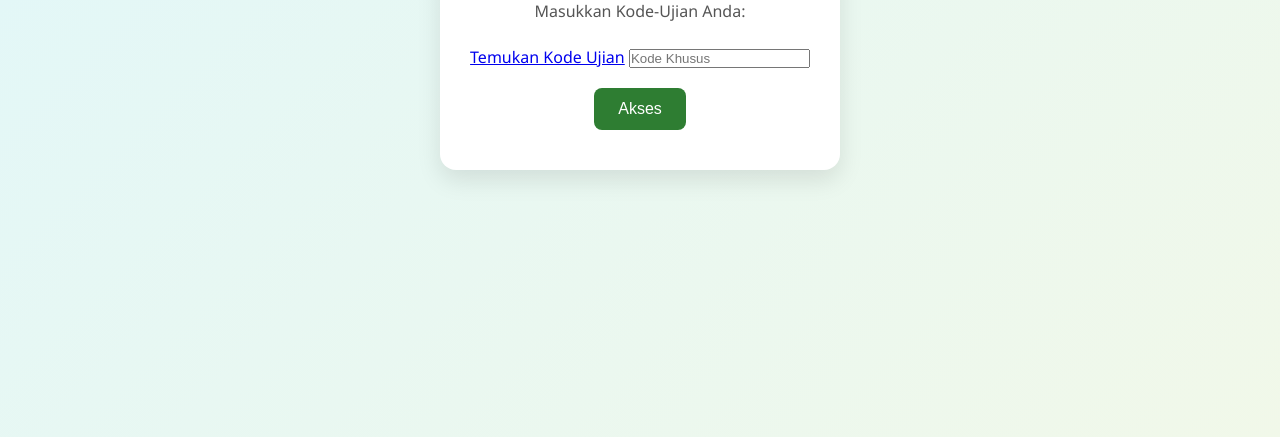
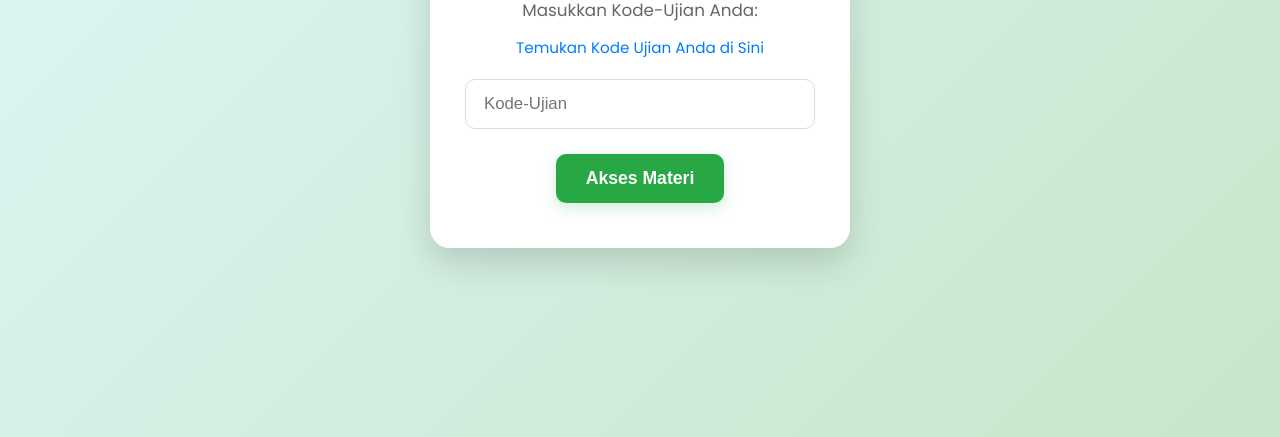
Before and after one commit to pagarnusa-unusia/kisi-kisi, a plain HTML site: page index.html in a window 1280 px wide. Shown: the part 363-800 px from the top of the page. Drawn offline with Linux system fonts and the light colour scheme.

Commit message:
index.html

```diff
--- a/index.html
+++ b/index.html
@@ -4,6 +4,9 @@
   <meta charset="UTF-8" />
   <meta name="viewport" content="width=device-width, initial-scale=1.0" />
   <title>Akses Kisi-Kisi Ujian</title>
+  <link rel="preconnect" href="https://fonts.googleapis.com">
+  <link rel="preconnect" href="https://fonts.gstatic.com" crossorigin>
+  <link href="https://fonts.googleapis.com/css2?family=Poppins:wght@400;600;700&display=swap" rel="stylesheet">
   <style>
     /* Reset dasar */
     * {
@@ -13,8 +16,8 @@
     }
 
     body {
-      font-family: 'Segoe UI', Tahoma, Geneva, Verdana, sans-serif;
-      background: linear-gradient(135deg, #e0f7fa, #f1f8e9);
+      font-family: 'Poppins', sans-serif; /* Menggunakan font Poppins untuk tampilan yang lebih modern */
+      background: linear-gradient(135deg, #e0f7fa 0%, #c8e6c9 100%); /* Gradien yang lebih halus */
       height: 100vh;
       display: flex;
       align-items: center;
@@ -24,76 +27,89 @@
 
     .container {
       background-color: #ffffff;
-      padding: 40px 30px;
-      border-radius: 16px;
-      box-shadow: 0 10px 25px rgba(0, 0, 0, 0.1);
+      padding: 45px 35px; /* Sedikit lebih banyak padding */
+      border-radius: 20px; /* Sudut yang lebih membulat */
+      box-shadow: 0 15px 35px rgba(0, 0, 0, 0.15); /* Bayangan yang lebih dalam */
       text-align: center;
       width: 100%;
-      max-width: 400px;
-      animation: fadeIn 1s ease;
+      max-width: 420px; /* Lebar maksimum sedikit lebih besar */
+      animation: fadeIn 1s ease-out forwards; /* Animasi fadeIn lebih halus */
     }
 
     h1 {
-      margin-bottom: 16px;
-      color: #2e7d32;
-      font-size: 1.8rem;
+      margin-bottom: 20px; /* Jarak bawah lebih lega */
+      color: #1a6d20; /* Warna hijau yang lebih gelap dan kaya */
+      font-size: 2.2rem; /* Ukuran font H1 lebih besar */
+      font-weight: 700; /* Font lebih tebal */
+      letter-spacing: -0.5px; /* Sedikit kerning untuk judul */
     }
 
     p {
-      margin-bottom: 24px;
-      font-size: 1rem;
-      color: #555;
+      margin-bottom: 28px; /* Jarak bawah lebih lega */
+      font-size: 1.05rem; /* Ukuran font paragraf sedikit lebih besar */
+      color: #666; /* Warna abu-abu yang lebih lembut */
+      line-height: 1.6; /* Ketinggian baris untuk keterbacaan */
     }
 
-    input[type="password"] {
+    input[type="text"] { /* Mengubah type dari "password" ke "text" sesuai input Anda */
       width: 100%;
-      padding: 12px 16px;
-      font-size: 1rem;
-      border: 1px solid #ccc;
-      border-radius: 8px;
-      transition: border-color 0.3s;
+      padding: 14px 18px; /* Padding lebih besar */
+      font-size: 1.05rem;
+      border: 1px solid #ddd; /* Warna border lebih terang */
+      border-radius: 10px; /* Sudut lebih membulat */
+      transition: border-color 0.3s ease, box-shadow 0.3s ease; /* Transisi untuk bayangan */
+      outline: none; /* Menghilangkan outline default */
     }
 
-    input[type="password"]:focus {
-      border-color: #2e7d32;
-      outline: none;
+    input[type="text"]:focus {
+      border-color: #28a745; /* Warna border fokus yang lebih menonjol */
+      box-shadow: 0 0 0 3px rgba(40, 167, 69, 0.2); /* Efek bayangan saat fokus */
     }
 
     button {
-      margin-top: 20px;
-      padding: 12px 24px;
-      font-size: 1rem;
+      margin-top: 25px; /* Jarak atas lebih lega */
+      padding: 14px 30px; /* Padding lebih besar */
+      font-size: 1.1rem; /* Ukuran font tombol lebih besar */
+      font-weight: 600; /* Font tombol lebih tebal */
       color: #fff;
-      background-color: #2e7d32;
+      background-color: #28a745; /* Warna hijau yang lebih cerah dan menarik */
       border: none;
-      border-radius: 8px;
+      border-radius: 10px; /* Sudut lebih membulat */
       cursor: pointer;
-      transition: background-color 0.3s, transform 0.2s;
+      transition: background-color 0.3s ease, transform 0.2s ease, box-shadow 0.3s ease; /* Transisi untuk bayangan */
+      box-shadow: 0 5px 15px rgba(40, 167, 69, 0.2); /* Bayangan tombol */
     }
 
     button:hover {
-      background-color: #1b5e20;
-      transform: scale(1.05);
+      background-color: #218838; /* Warna saat hover lebih gelap */
+      transform: translateY(-2px); /* Efek angkat saat hover */
+      box-shadow: 0 8px 20px rgba(40, 167, 69, 0.3); /* Bayangan lebih intens saat hover */
+    }
+
+    button:active {
+      transform: translateY(0); /* Kembali ke posisi semula saat diklik */
+      box-shadow: 0 4px 10px rgba(40, 167, 69, 0.2); /* Bayangan lebih ringan saat aktif */
     }
 
     .find-code-link {
-      display: block; /* Membuat link menjadi blok agar di baris baru */
-      margin-top: 15px; /* Jarak antara paragraf dan link */
-      font-size: 0.9rem;
-      color: #2e7d32;
+      display: block;
+      margin-top: -15px; /* Mengurangi margin-top agar lebih dekat ke input */
+      margin-bottom: 20px; /* Memberi jarak ke input */
+      font-size: 0.95rem; /* Ukuran font sedikit lebih besar */
+      color: #007bff; /* Warna biru standar untuk link */
       text-decoration: none;
-      transition: color 0.3s ease;
+      transition: color 0.3s ease, text-decoration 0.3s ease;
     }
 
     .find-code-link:hover {
-      color: #1b5e20;
+      color: #0056b3; /* Warna biru lebih gelap saat hover */
       text-decoration: underline;
     }
 
     @keyframes fadeIn {
       from {
         opacity: 0;
-        transform: translateY(20px);
+        transform: translateY(30px); /* Mulai dari sedikit lebih bawah */
       }
       to {
         opacity: 1;
@@ -106,10 +122,8 @@
   <div class="container">
     <h1>Akses Kisi-Kisi Ujian</h1>
     <p>Masukkan Kode-Ujian Anda:</p>
-    <a href="#" class="https://pagarnusa-unusia.github.io/kode-ujian/">Temukan Kode Ujian</a>
-    <input type="text" id="kode" placeholder="Kode Khusus" />
-    <button onclick="cekKode()">Akses</button>
-  </div>
+    <a href="https://pagarnusa-unusia.github.io/kode-ujian/" class="find-code-link" target="_blank">Temukan Kode Ujian Anda di Sini</a>
+    <input type="text" id="kode" placeholder="Kode-Ujian" autocomplete="off" /> <button onclick="cekKode()">Akses Materi</button> </div>
 
   <script>
     function cekKode() {
@@ -128,10 +142,11 @@
         kode === "Riko202415"
       ) {
         window.location.href = "kuning.html";
-      } else if (kode === "ErSaRi202216") {
+      } else if (kode === "ErSaRi202216" || kode === "SyUSan202217"
+      ) {
         window.location.href = "biru.html";
       } else {
-        alert("Kode salah atau tidak dikenali!");
+        alert("Kode salah atau tidak dikenali! Silakan periksa kembali kode Anda atau temukan di link 'Temukan Kode Ujian Anda di Sini'.");
       }
     }
   </script>
```
